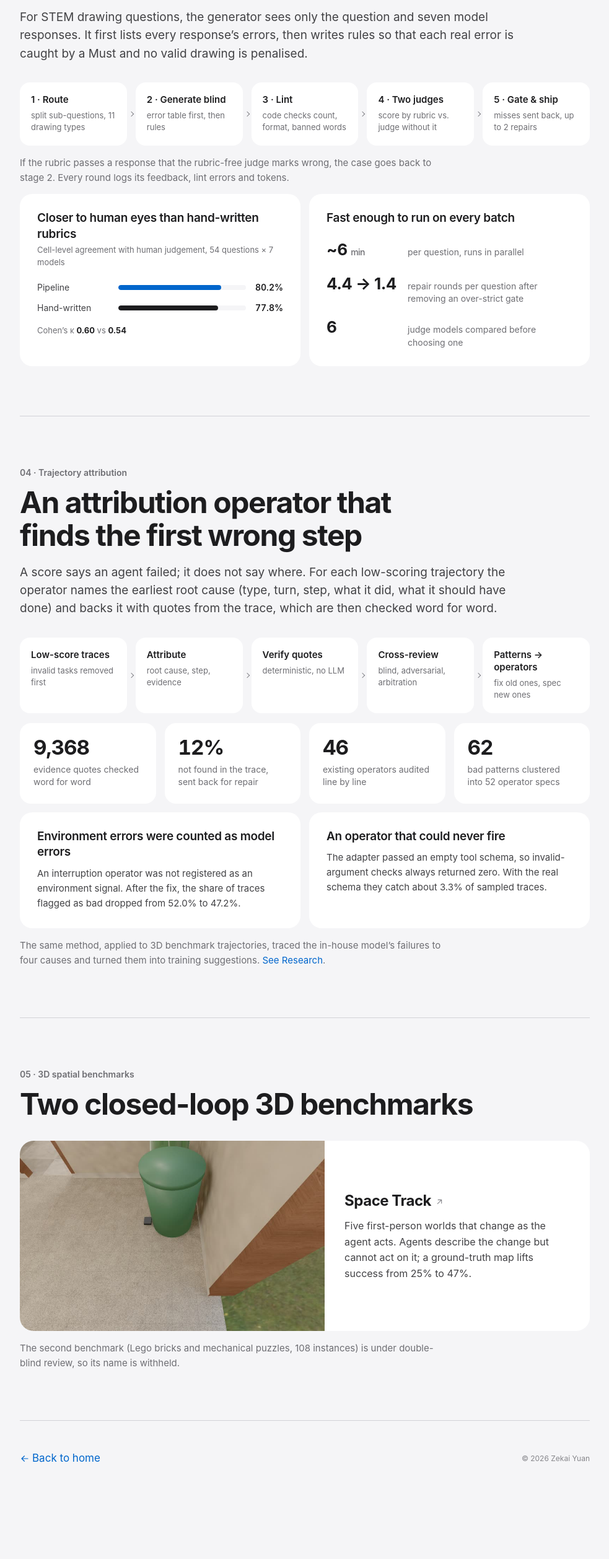
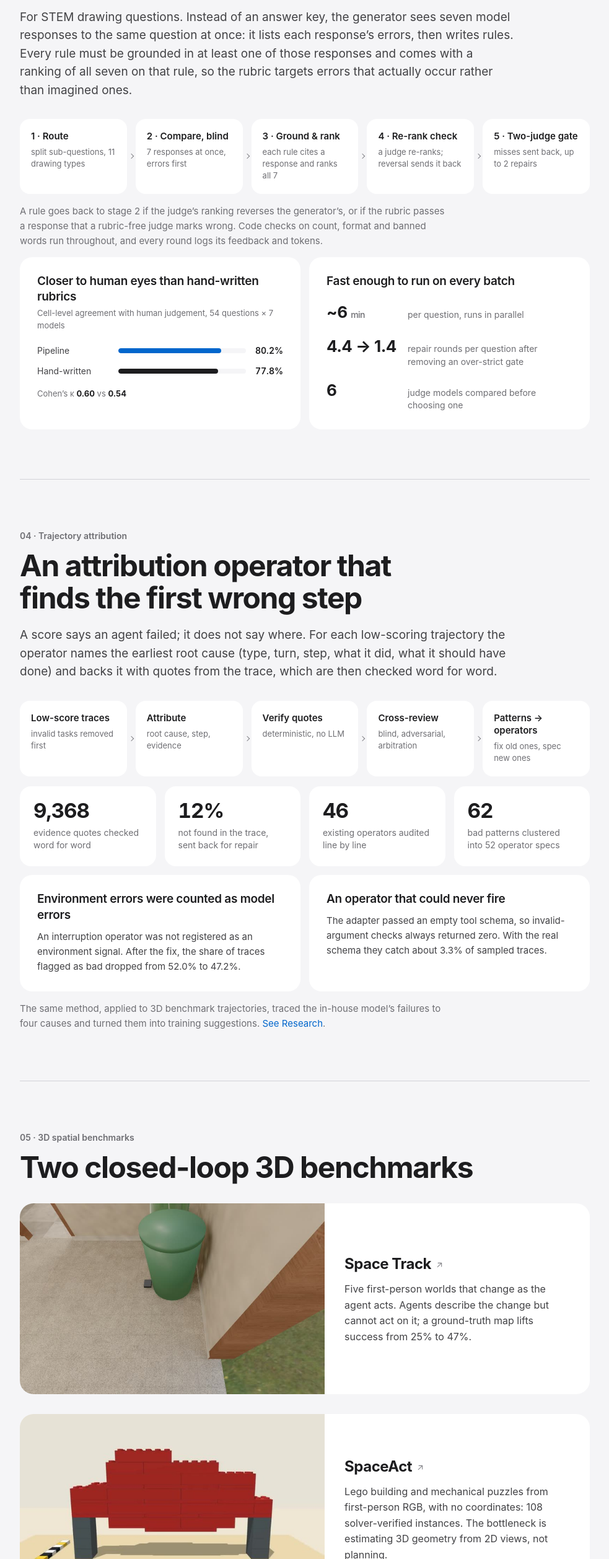
Before and after one commit to ZK-Yuan/ZK-Yuan.github.io, a plain HTML site: page tencent.html in a window 1280 px wide. Shown: the part 3993-6509 px from the top of the page at 62% size, without its empty margins (148-1131 px from the left). Before the commit the page ends 6432 px from the top, so only its background shows below. Drawn offline with Linux system fonts and the light colour scheme.

Commit message:
Name SpaceAct with arXiv link, highlight rubric grounding and re-rank checks, drop major-transfer mentions
Co-authored-by: Cursor <cursoragent@cursor.com>

```diff
--- a/tencent.html
+++ b/tencent.html
@@ -133,15 +133,15 @@
   <section id="rubric" class="d-sec">
     <p class="eyebrow">03 · <span class="en">Evaluation engineering</span><span class="zh">评测工程</span></p>
     <h2><span class="en">A rubric pipeline that never sees the answer key</span><span class="zh">Rubric 自动生成链路：不看答案写评分标准</span></h2>
-    <p class="d-intro"><span class="en">For STEM drawing questions, the generator sees only the question and seven model responses. It first lists every response’s errors, then writes rules so that each real error is caught by a Must and no valid drawing is penalised.</span><span class="zh">面向 STEM 作图题。生成模型只看题目和 7 份模型作答，不看参考答案：先逐份写出错因，再写条款，要求每个实质错误都有一条 Must 拦住、合法画法不被误杀。</span></p>
+    <p class="d-intro"><span class="en">For STEM drawing questions. Instead of an answer key, the generator sees seven model responses to the same question at once: it lists each response’s errors, then writes rules. Every rule must be grounded in at least one of those responses and comes with a ranking of all seven on that rule, so the rubric targets errors that actually occur rather than imagined ones.</span><span class="zh">面向 STEM 作图题。生成模型不看参考答案，而是同时看到同一题的 7 份模型作答：先逐份写错因，再写条款。每条 Rubric 必须在至少一份作答里找到依据，并给出 7 份作答在这一条上的偏序，写出来的标准针对的是真实出现的错误，而不是凭空想象的扣分点。</span></p>
     <ol class="flow flow-5">
       <li><b>1 · <span class="en">Route</span><span class="zh">路由</span></b><span><span class="en">split sub-questions, 11 drawing types</span><span class="zh">拆小问，归入 11 类作图形态</span></span></li>
-      <li><b>2 · <span class="en">Generate blind</span><span class="zh">盲产</span></b><span><span class="en">error table first, then rules</span><span class="zh">先写错因表，再写条款</span></span></li>
-      <li><b>3 · <span class="en">Lint</span><span class="zh">规则检查</span></b><span><span class="en">code checks count, format, banned words</span><span class="zh">代码查条数、格式与禁用词</span></span></li>
-      <li><b>4 · <span class="en">Two judges</span><span class="zh">两层裁判</span></b><span><span class="en">score by rubric vs. judge without it</span><span class="zh">按 Rubric 打分 vs. 不看 Rubric 判对错</span></span></li>
-      <li><b>5 · <span class="en">Gate &amp; ship</span><span class="zh">门禁与交付</span></b><span><span class="en">misses sent back, up to 2 repairs</span><span class="zh">漏拦打回，最多回修 2 次</span></span></li>
+      <li><b>2 · <span class="en">Compare, blind</span><span class="zh">对比式盲产</span></b><span><span class="en">7 responses at once, errors first</span><span class="zh">同时看 7 份作答，先写错因表</span></span></li>
+      <li><b>3 · <span class="en">Ground &amp; rank</span><span class="zh">依据与偏序</span></b><span><span class="en">each rule cites a response and ranks all 7</span><span class="zh">每条标注依据作答，并给出偏序</span></span></li>
+      <li><b>4 · <span class="en">Re-rank check</span><span class="zh">逐条复核</span></b><span><span class="en">a judge re-ranks; reversal sends it back</span><span class="zh">裁判重打偏序，相反即打回</span></span></li>
+      <li><b>5 · <span class="en">Two-judge gate</span><span class="zh">两层裁判门禁</span></b><span><span class="en">misses sent back, up to 2 repairs</span><span class="zh">漏拦打回，最多回修 2 次</span></span></li>
     </ol>
-    <p class="flow-note"><span class="en">If the rubric passes a response that the rubric-free judge marks wrong, the case goes back to stage 2. Every round logs its feedback, lint errors and tokens.</span><span class="zh">Rubric 判全过、而不看 Rubric 的裁判判错的格子（漏拦）会打回第 2 步重写；每一轮的反馈原文、拦截明细和 token 都有记录。</span></p>
+    <p class="flow-note"><span class="en">A rule goes back to stage 2 if the judge’s ranking reverses the generator’s, or if the rubric passes a response that a rubric-free judge marks wrong. Code checks on count, format and banned words run throughout, and every round logs its feedback and tokens.</span><span class="zh">裁判重打的偏序与生产模型相反，或者按 Rubric 判全过、而不看 Rubric 的裁判判错（漏拦），都会打回第 2 步重写；条数、格式、禁用词的代码检查贯穿全程，每一轮的反馈原文和 token 都有记录。</span></p>
     <div class="d-grid2">
       <div class="panel">
         <h3><span class="en">Closer to human eyes than hand-written rubrics</span><span class="zh">比人工写的 Rubric 更接近人眼</span></h3>
@@ -205,7 +205,13 @@
         <p><span class="en">Five first-person worlds that change as the agent acts. Agents describe the change but cannot act on it; a ground-truth map lifts success from 25% to 47%.</span><span class="zh">5 个随行动变化的第一人称世界。智能体能描述变化却无法据此行动，给真值地图后成功率 25% → 47%。</span></p>
       </div>
     </a>
-    <p class="flow-note"><span class="en">The second benchmark (Lego bricks and mechanical puzzles, 108 instances) is under double-blind review, so its name is withheld.</span><span class="zh">另一项基准（乐高积木与机械谜题，108 个实例）在双盲评审中，暂隐去名称。</span></p>
+    <a class="feature" href="https://arxiv.org/abs/2610.38405" target="_blank" rel="noopener">
+      <img loading="lazy" src="images/v4/spaceact.jpg" alt="A red Lego arch being built in SpaceAct">
+      <div>
+        <h3>SpaceAct<svg class="arr" viewBox="0 0 20 20" fill="currentColor" aria-hidden="true"><path fill-rule="evenodd" d="M5.22 14.78a.75.75 0 001.06 0l7.22-7.22v5.69a.75.75 0 001.5 0v-7.5a.75.75 0 00-.75-.75h-7.5a.75.75 0 000 1.5h5.69l-7.22 7.22a.75.75 0 000 1.06z" clip-rule="evenodd"/></svg></h3>
+        <p><span class="en">Lego building and mechanical puzzles from first-person RGB, with no coordinates: 108 solver-verified instances. The bottleneck is estimating 3D geometry from 2D views, not planning.</span><span class="zh">只凭第一人称画面完成乐高搭建与机械解谜，不给坐标，共 108 道求解器验证题。瓶颈不在规划，而在从二维画面估准三维几何。</span></p>
+      </div>
+    </a>
   </section>
 
   <footer class="d-foot">
```
Also changed, not shown: index.html (+10 -6 lines), images/v4/spaceact.jpg (added), 1 other file.
